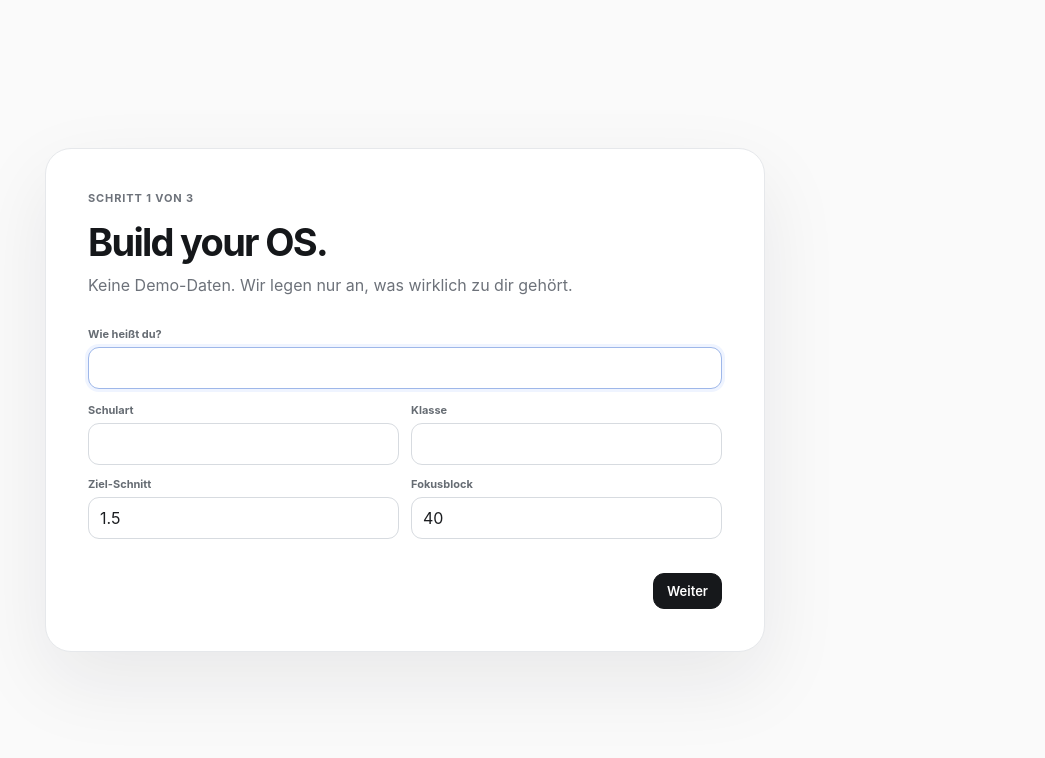
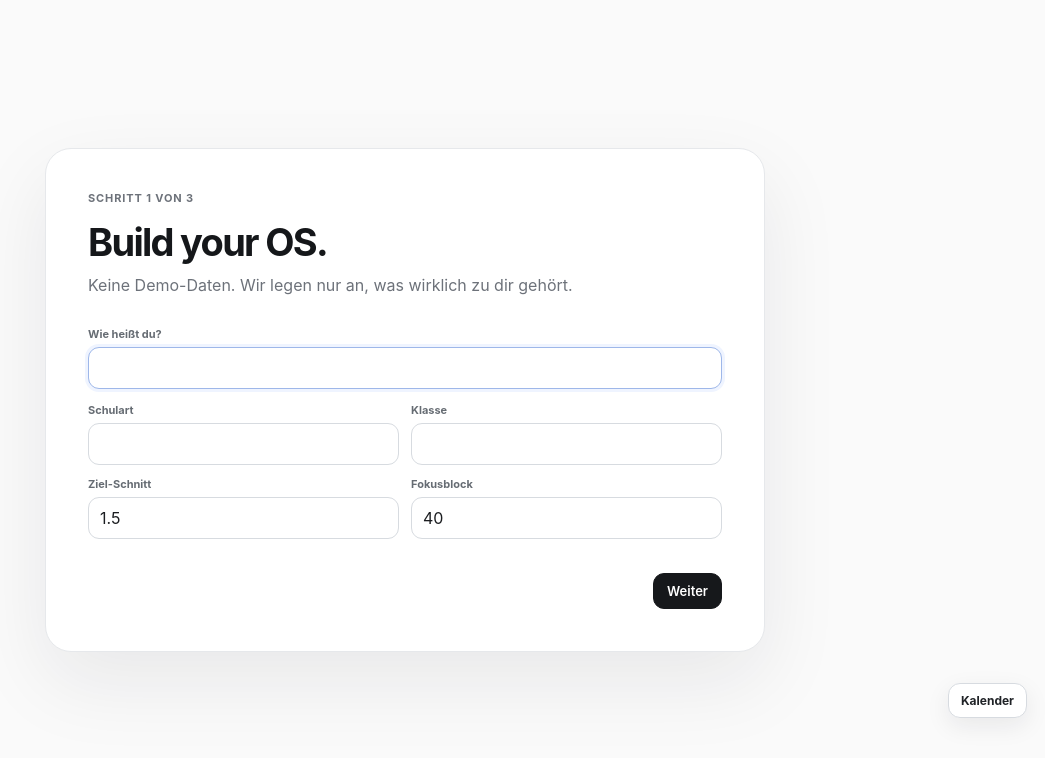
Before and after one commit to savebite1/Leons-App, a Next.js app: page / in a window 1280 px wide. Shown: the top 758 px of the page, without its empty margins (235-1280 px from the left). Built offline with nearby package versions, Linux system fonts and the light colour scheme.

Commit message:
Add Google Calendar entry point

```diff
--- a/app/layout.tsx
+++ b/app/layout.tsx
@@ -9,7 +9,10 @@ export const metadata: Metadata = {
 export default function RootLayout({ children }: Readonly<{ children: React.ReactNode }>) {
   return (
     <html lang="de">
-      <body>{children}</body>
+      <body>
+        {children}
+        <a href="/google-calendar" aria-label="Google Kalender" style={{position:'fixed',right:18,bottom:82,zIndex:35,textDecoration:'none',background:'#fff',color:'#202327',border:'1px solid #d7dbe0',borderRadius:12,padding:'9px 12px',fontSize:12,fontWeight:650,boxShadow:'0 8px 24px rgba(20,25,35,.08)'}}>Kalender</a>
+      </body>
     </html>
   );
 }
```
